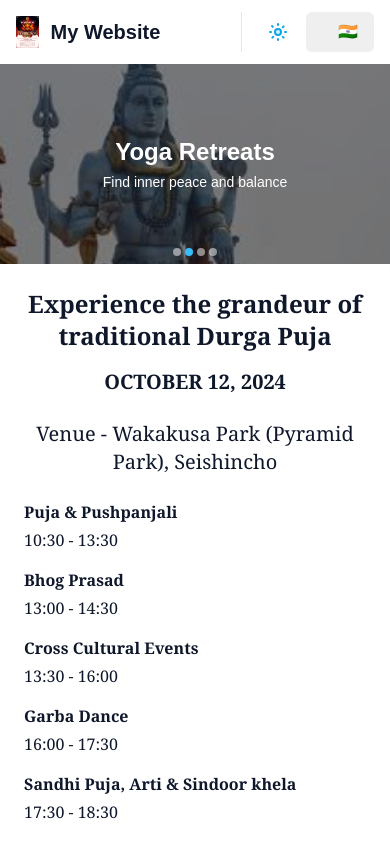
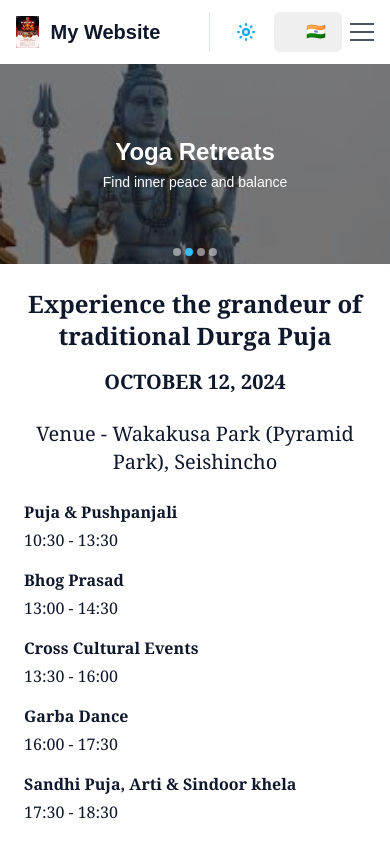
Before and after one commit to raje-sh/indo-japan, a Next.js app: page / in a window 390 px wide. Shown: the top 844 px of the page. Built offline with nearby package versions, Linux system fonts and the light colour scheme.

Commit message:
add mobile-nav menu

```diff
--- /dev/null
+++ b/app/components/hamburger-btn.tsx
@@ -0,0 +1,37 @@
+'use client'
+import React, { useRef } from 'react';
+
+interface HamburgerMenuProps {
+    onClick: () => void;
+}
+
+const HamburgerMenu: React.FC<HamburgerMenuProps> = ({ onClick }) => {
+    const hamburgerMenuRef = useRef<HTMLButtonElement>(null);
+    const hamburgerTopRef = useRef<HTMLSpanElement>(null);
+    const hamburgerMiddleRef = useRef<HTMLSpanElement>(null);
+    const hamburgerBottomRef = useRef<HTMLSpanElement>(null);
+    const handleClick = () => {
+        hamburgerMenuRef.current?.classList.toggle('active');
+        hamburgerTopRef.current?.classList.toggle('rotate-45');
+        hamburgerTopRef.current?.classList.toggle('translate-y-2');
+        hamburgerMiddleRef.current?.classList.toggle('opacity-0');
+        hamburgerBottomRef.current?.classList.toggle('-rotate-45');
+        hamburgerBottomRef.current?.classList.toggle('-translate-y-2');
+        onClick();
+    };
+
+    return (
+        <button
+            ref={hamburgerMenuRef}
+            id="hamburger-menu"
+            className="md:hidden relative w-6 h-6 focus:outline-none"
+            onClick={handleClick}
+        >
+            <span ref={hamburgerTopRef} className="block w-6 h-0.5 bg-gray-600 transition-transform duration-300 ease-in-out transform origin-center" id="hamburger-top"></span>
+            <span ref={hamburgerMiddleRef} className="block w-6 h-0.5 bg-gray-600 mt-1.5 transition-opacity duration-300 ease-in-out" id="hamburger-middle"></span>
+            <span ref={hamburgerBottomRef} className="block w-6 h-0.5 bg-gray-600 mt-1.5 transition-transform duration-300 ease-in-out transform origin-center" id="hamburger-bottom"></span>
+        </button>
+    );
+};
+
+export default HamburgerMenu;
--- a/app/components/header.tsx
+++ b/app/components/header.tsx
@@ -1,8 +1,12 @@
+'use client'
 import React from 'react';
 import LanguagePicker from './lang-picker';
 import DarkModeToggle from './dark-mod-toggle';
 import { NavLinks } from './nav-links';
 import Image from 'next/image';
+import { useRef } from 'react';
+import HamburgerMenu from './hamburger-btn';
+
 export interface HeaderProps {
     logoUrl: string;
     siteTitle: string;
@@ -10,6 +14,7 @@ export interface HeaderProps {
 }
 
 const Header: React.FC<HeaderProps> = (props) => {
+    const mobileMenuRef = useRef<HTMLButtonElement>(null);
     return (
         <header className="shadow-md">
             <div className="container mx-auto px-4 py-3 flex items-center justify-between">
@@ -24,8 +29,14 @@ const Header: React.FC<HeaderProps> = (props) => {
                 <div className="flex items-center border-l border-slate-200 ml-4 pl-4 gap-x-2 dark:border-slate-800">
                     <DarkModeToggle />
                     <LanguagePicker />
+                    <HamburgerMenu onClick={() => {
+                        mobileMenuRef.current?.classList.toggle('hidden')
+                    }} />
                 </div>
             </div>
+            <nav ref={mobileMenuRef} className="hidden md:hidden overflow-hidden transition-all duration-300 ease-in-out">
+                <NavLinks navLinks={props.navLinks} className='flex flex-col space-y-2 p-4 md:p-0' linkClassName='block py-2' />
+            </nav>
         </header >
     );
 };
--- a/app/components/nav-links.tsx
+++ b/app/components/nav-links.tsx
@@ -3,7 +3,7 @@ import React from 'react'
 import { HeaderProps } from './header';
 import clsx from 'clsx';
 import Link from 'next/link';
-export const NavLinks: React.FC<{ navLinks: HeaderProps['navLinks'], className?: string }> = ({ navLinks, className }) => {
+export const NavLinks: React.FC<{ navLinks: HeaderProps['navLinks'], className?: string, linkClassName?: string }> = ({ navLinks, className, linkClassName }) => {
     const [links, setLinks] = React.useState(navLinks);
     React.useEffect(() => {
         setLinks(links => {
@@ -23,7 +23,7 @@ export const NavLinks: React.FC<{ navLinks: HeaderProps['navLinks'], className?:
             {links.map((item) => (
                 <li key={item.label}>
                     <Link href={item.url} className={clsx('pb-1 hover:text-sky-400 dark:hover:text-sky-400',
-                        { 'font-semibold border-b-2 border-sky-400 text-sky-400': item.isActive })}>
+                        { 'font-semibold border-b-2 border-sky-400 text-sky-400': item.isActive, linkClassName })}>
                         {item.label}
                     </Link>
                 </li>
```
Also changed, not shown: TODO.txt (added).
